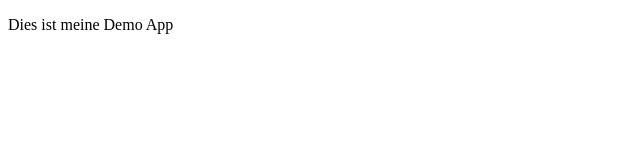
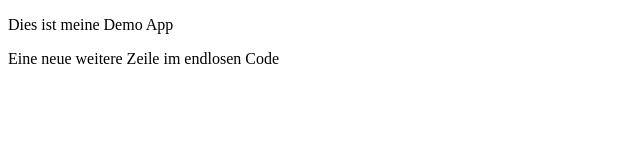
Before and after one commit to nilskra/myproject, a plain HTML site: page index.html in a window 1280 px wide. Shown: the whole page, without its empty margins (0-640 px from the left). Drawn offline with Linux system fonts and the light colour scheme.

Commit message:
Neue Informationen eingepflegt

```diff
--- a/index.html
+++ b/index.html
@@ -6,5 +6,6 @@
  </head>
  <body>
  <p>Dies ist meine Demo App </p>
+ <p>Eine neue weitere Zeile im endlosen Code</p>
  </body>
 </html>
```
Also changed, not shown: dir1/app1.js (added), 1 other file.
